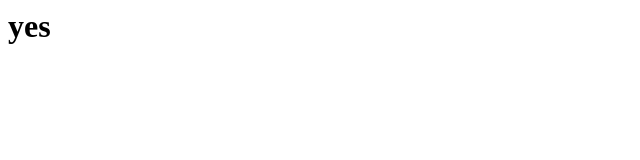
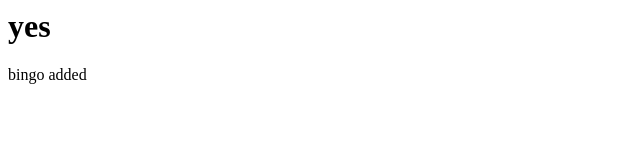
Before and after one commit to sirwilliamiv/gitPractice, a plain HTML site: page index.html in a window 1280 px wide. Shown: the full height of the page, 0-640 px from the left. Drawn offline with Linux system fonts and the light colour scheme.

Commit message:
added paragraph to document

```diff
--- a/index.html
+++ b/index.html
@@ -1 +1,2 @@
 <h1> yes</h1>
+<p>bingo added</p>
```
